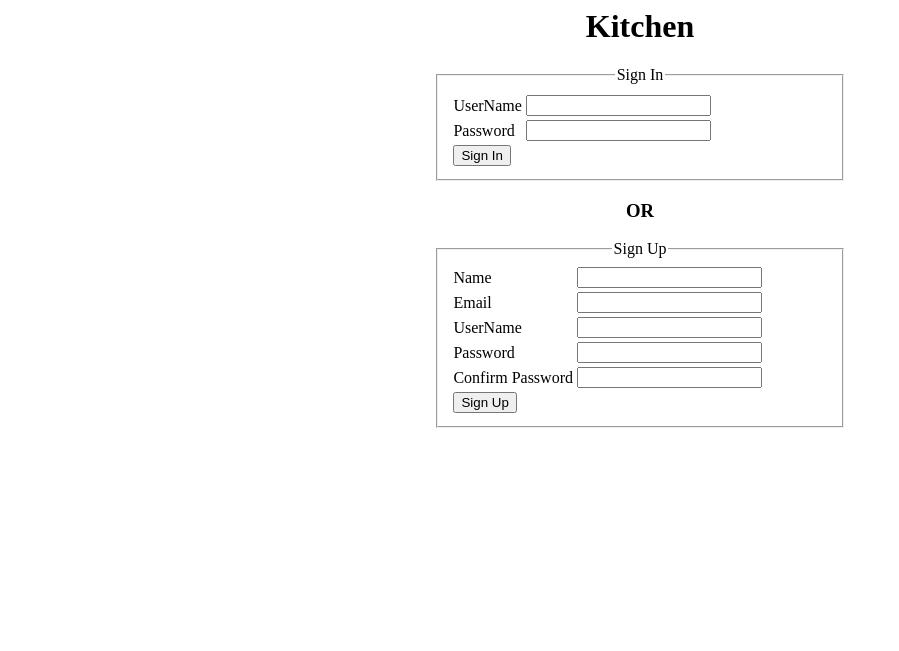
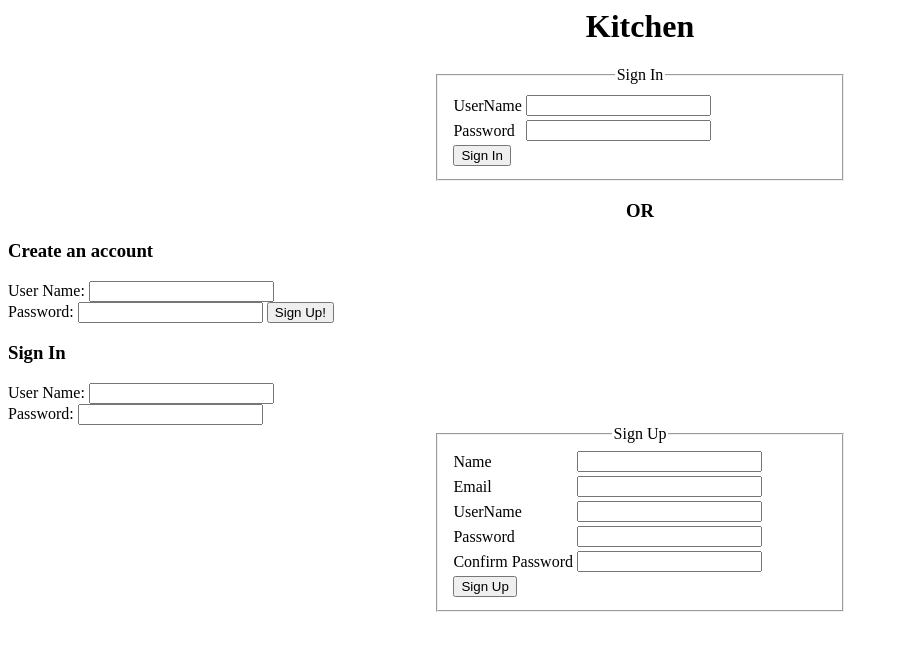
Before and after one commit to KevinHaoD/foodRecipes, a PHP site: page /Project.html in a window 1280 px wide. Shown: the top 651 px of the page, without its empty margins (0-899 px from the left). Run offline with PHP 8.4, Linux system fonts and the light colour scheme.

Commit message:
Sign up doesn't work

```diff
--- a/Project.html
+++ b/Project.html
@@ -21,6 +21,24 @@
 </body>
 <h3 align="center">OR</h3>
 </html>
+ <head>
+    <title>Account Login</title>
+  </head>
+  <body>
+    <form action="login.php" method="POST">
+      <h3>Create an account</h3>
+
+      User Name: <input type="text" name="user_name"><br>
+      Password: <input type="password" name="password">
+
+      <input type="submit" name="submit" value="Sign Up!">
+    </form>
+    <form action="login.php" method="POST">
+      <h3>Sign In</h3>
+
+      User Name: <input type="text" name="user_name"><br>
+      Password: <input type="password" name="password">
+
 
 <!DOCTYPE HTML>
 <html>
--- a/Project.php
+++ b/Project.php
@@ -1,3 +1,4 @@
+
 <?php
 $connection = @mysqli_connect (localhost, root, Jc2011368, login);
 if(mysqli_connect_errno())
```
Also changed, not shown: login.php (+47 -0 lines).
